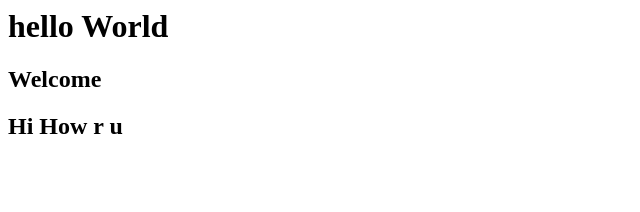
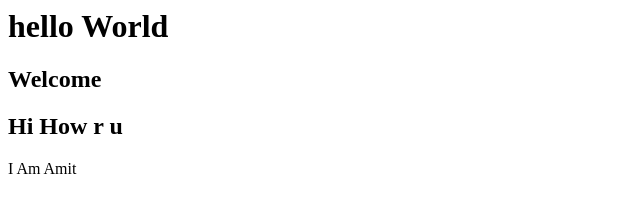
Before and after one commit to amitwale/AmitRepo, a plain HTML site: page index.html in a window 1280 px wide. Shown: the full height of the page, 0-640 px from the left. Drawn offline with Linux system fonts and the light colour scheme.

Commit message:
Update index.html
New Update

```diff
--- a/index.html
+++ b/index.html
@@ -2,4 +2,5 @@
 <h1> hello World </h1>
   <h2> Welcome </h2>
   <h2> Hi How r u </h2>
+  I Am Amit
 </html>
```
